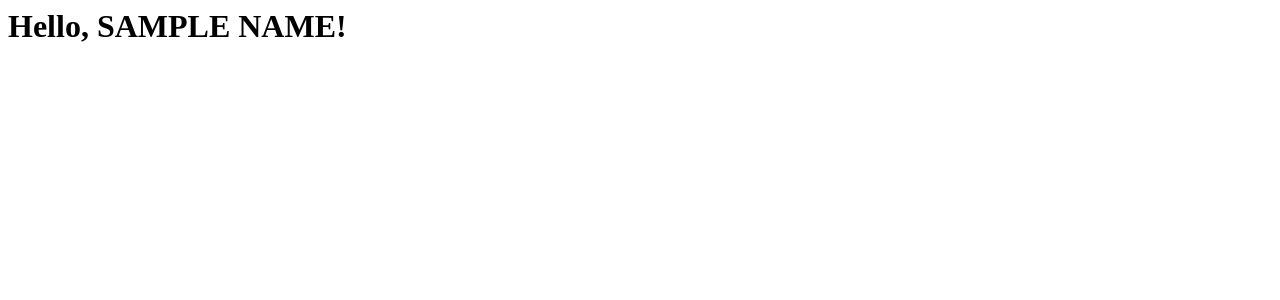
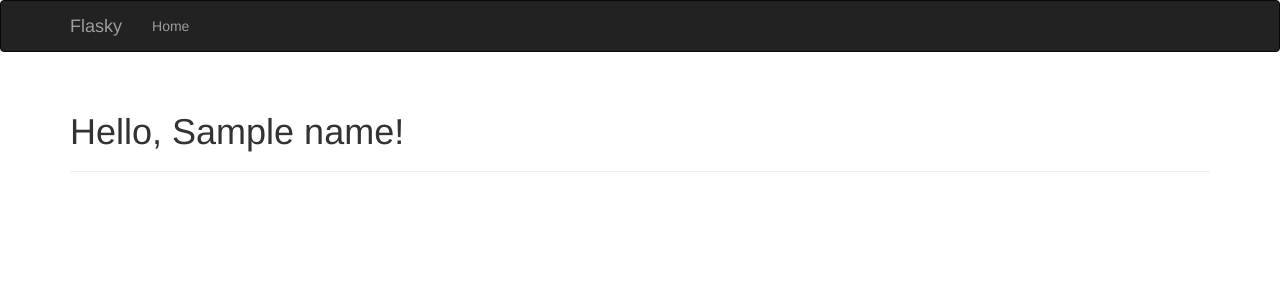
Before and after one commit to CO2NoTear/WebDevelopment, a Flask app: template WebApplication/templates/user.html in a window 1280 px wide. Shown: the top 300 px of the page. Run offline with Flask 2, Linux system fonts and the light colour scheme; the template is opened without the code that fills it: most values are stand-ins (such as "Sample title", 1, 10 or a date in 2020); some libraries are stand-ins or nearby versions.

Commit message:
实现了表单的简单获取；实现了继承模板bootstrap，根据已有模板套了个简单的index

```diff
--- a/WebApplication/app.py
+++ b/WebApplication/app.py
@@ -1,14 +1,38 @@
 from flask import Flask, request, redirect, abort, \
         render_template, url_for
+from flask_wtf import FlaskForm
+from wtforms import StringField, SubmitField
+from wtforms.validators import DataRequired
+from flask_bootstrap import Bootstrap
 
 app = Flask('__name__')
+app.config['SECRET_KEY'] = 'qomolangma'
+bootstrap = Bootstrap(app)
+
+class NameForm(FlaskForm):
+    name = StringField("What's your name?", validators=[DataRequired()])
+    submit = SubmitField('Submit')
+
+
+
 
 @app.route('/')
 def indexPage():
-    # simple request instance
-    user_agent = request.headers.get('User-Agent')
-    return '<p> Welcome back to server Qomolangma.\n \
-            Your browser is \n%s, right?</p>' % user_agent
+    ## simple request instance
+    #user_agent = request.headers.get('User-Agent')
+    #return '<p> Welcome back to server Qomolangma.\n \
+    #        Your browser is \n%s, right?</p>' % user_agent
+    return render_template('extendedTemplate.html')
+
+@app.route('/login', methods=['GET','POST'])
+def loginPage():
+    name = None
+    form = NameForm()
+    if form.validate_on_submit():
+        name = form.name.data
+        form.name.data = ''
+
+    return render_template('login.html', form = form, name=name)
 
 @app.route('/user/<name>')
 #it gave a var name to func
--- /dev/null
+++ b/WebApplication/templates/login.html
@@ -0,0 +1,3 @@
+{% import "bootstrap/wtf.html" as wtf %}
+<h1>hello,{% if name %}{{name}}{% else %}Stranger{% endif %}!</h1>
+{{ wtf.quick_form(form) }}
--- a/WebApplication/templates/user.html
+++ b/WebApplication/templates/user.html
@@ -1 +1,30 @@
-<h1>Hello, {{name | upper}}!</h1>
+{% extends "bootstrap/base.html" %}
+{% block title %}Flasky{% endblock %}
+{% block navbar %}
+<div class="navbar navbar-inverse" role="navigation">
+	<div class="container">
+		<div class="navbar-header">
+			<button type="button" class="navbar-toggle"
+								  data-toggle="collapse" data-target=".navbar-collapse">
+				<span class="sr-only">Toggle navigation</span>
+				<span class="icon-bar"></span>
+				<span class="icon-bar"></span>
+				<span class="icon-bar"></span>
+			</button>
+			<a class="navbar-brand" href="/">Flasky</a>
+		</div>
+		<div class="navbar-collapse collapse">
+			<ul class="nav navbar-nav">
+				<li><a href="/">Home</a></li>
+			</ul>
+		</div>
+	</div>
+</div>
+{% endblock %}
+{% block content %}
+<div class="container">
+	<div class="page-header">
+		<h1>Hello, {{ name }}!</h1>
+	</div>
+</div>
+{% endblock %}
```
Also changed, not shown: WebApplication/templates/base.html (added, +11 -0 lines), WebApplication/templates/extendedTemplate.html (added, +10 -0 lines).
